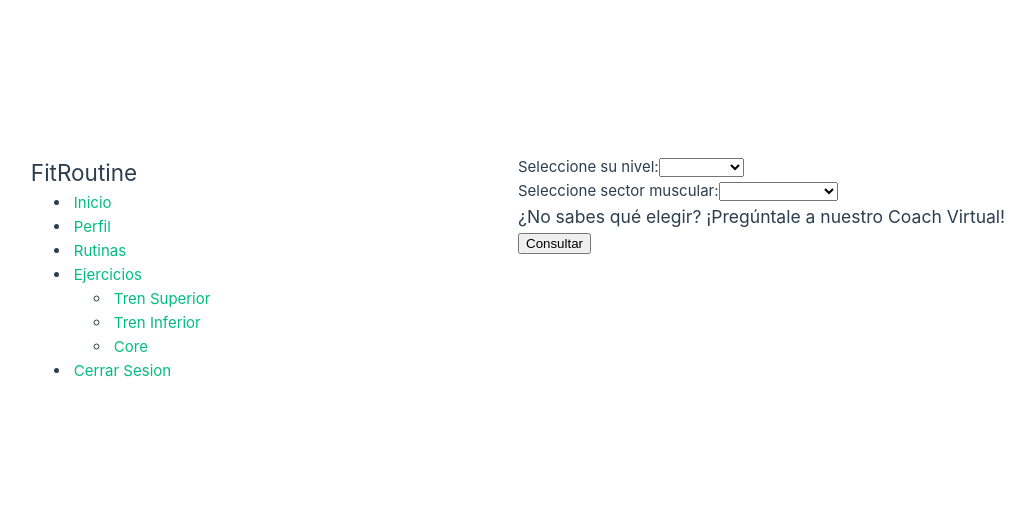
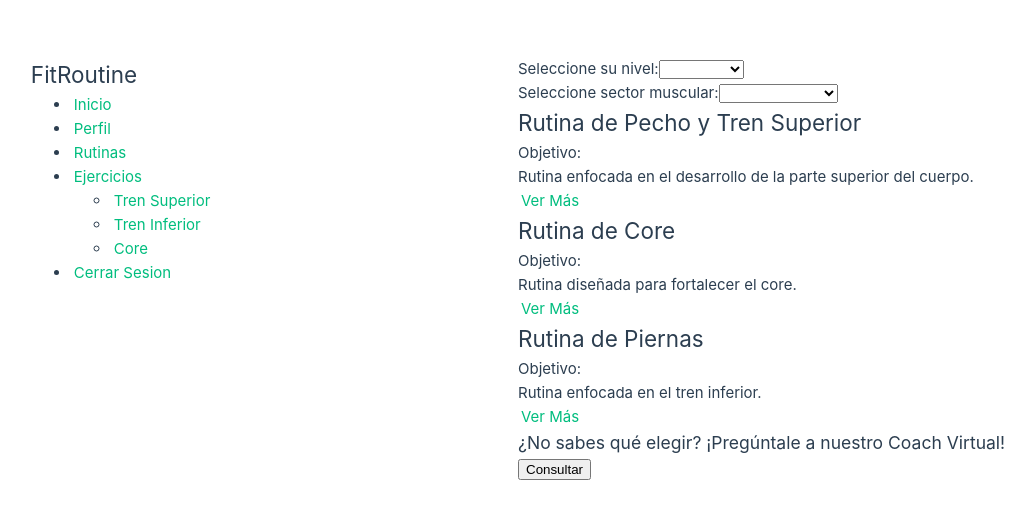
Before and after one commit to rbncode/Avance-FitRoutine, a Vue app: page /agregar-rutinas in a window 1280 px wide. Shown: the part 131-650 px from the top of the page, without its empty margins (122-1157 px from the left). Built offline with nearby package versions, Linux system fonts and the light colour scheme; data requests are answered from the project's data file.

Commit message:
feat(tarjetarutina): desarrolla componente
Se desarrolla componente TarjetaRutina junto con actualización de rutinas guardadas para Rutinas

```diff
--- a/db.json
+++ b/db.json
@@ -88,5 +88,40 @@
         }
       ]
     }
+  ],
+  "rutinasGuardadas": [
+    {
+      "id": "r1",
+      "nombre": "Rutina de Pecho y Tren Superior",
+      "descripcion": "Rutina enfocada en el desarrollo de la parte superior del cuerpo.",
+      "nivelDificultad": "Intermedio",
+      "grupoMuscular": "Tren Superior",
+      "ejercicios": [
+        {
+          "id": "1",
+          "nombre": "Press de Banca",
+          "descripcion": "Ejercicio para trabajar el pecho.",
+          "instrucciones": "Acostado en una banca, baja la barra de forma controlada hasta el pecho y luego empújala de regreso hacia arriba.",
+          "pesoRecomendado": 80,
+          "grupoMuscular": "Tren Superior",
+          "imagen": "/src/views/lista-ejercicios/img-ejercicios/press-banca.gif",
+          "repeticiones": 10,
+          "series": 4,
+          "descanso": 90
+        },
+        {
+          "id": "db49",
+          "nombre": "Press Militar",
+          "descripcion": "Ejercicio para trabajar los hombros y el tren superior.",
+          "instrucciones": "De pie, levanta una barra desde la clavícula hacia arriba hasta que los brazos estén completamente extendidos.",
+          "pesoRecomendado": 20,
+          "grupoMuscular": "Tren Superior",
+          "imagen": "/src/views/lista-ejercicios/img-ejercicios/press-militar.jpg",
+          "repeticiones": 12,
+          "series": 3,
+          "descanso": 60
+        }
+      ]
+    }
   ]
 }
--- a/src/components/RutinasUsuario.vue
+++ b/src/components/RutinasUsuario.vue
@@ -16,7 +16,7 @@ export default {
   methods: {
     cargarRutinasGuardadas() {
       axios
-        .get("http://localhost:3000/rutinas")
+        .get("http://localhost:3000/rutinasGuardadas")
         .then((response) => {
           this.rutinas = response.data;
         })
--- a/src/components/TarjetaRutina.vue
+++ b/src/components/TarjetaRutina.vue
@@ -1 +1,44 @@
-<template></template>
+<script setup>
+import { defineProps } from "vue";
+import { useRouter } from "vue-router";
+
+const props = defineProps({
+  rutina: {
+    type: Object,
+    required: true,
+  },
+});
+
+const router = useRouter();
+
+const goTo = (page) => {
+  router.push(page);
+};
+
+const guardarRutina = () => {
+  axios
+    .post("http://localhost:3000/rutinaGuardadas", props.rutina)
+    .then((response) => {
+      console.log("Rutina guardada:", response.data);
+      mostrarGuardado.value = false;
+    })
+    .catch((error) => {
+      console.error("Error al guardar la rutina:", error);
+    });
+};
+</script>
+
+<template>
+  <div class="routine">
+    <h2>{{ rutina.nombre }}</h2>
+    <p><strong>Objetivo:</strong> {{ rutina.objetivo }}</p>
+    <p>{{ rutina.descripcion }}</p>
+
+    <RouterLink :to="{ name: 'informacion-rutina', params: { id: rutina.id } }"
+      >Ver Más</RouterLink
+    >
+    <button class="save-routine" v-if="mostrarGuardado" @click="guardarRutina">
+      Guardar
+    </button>
+  </div>
+</template>
```
